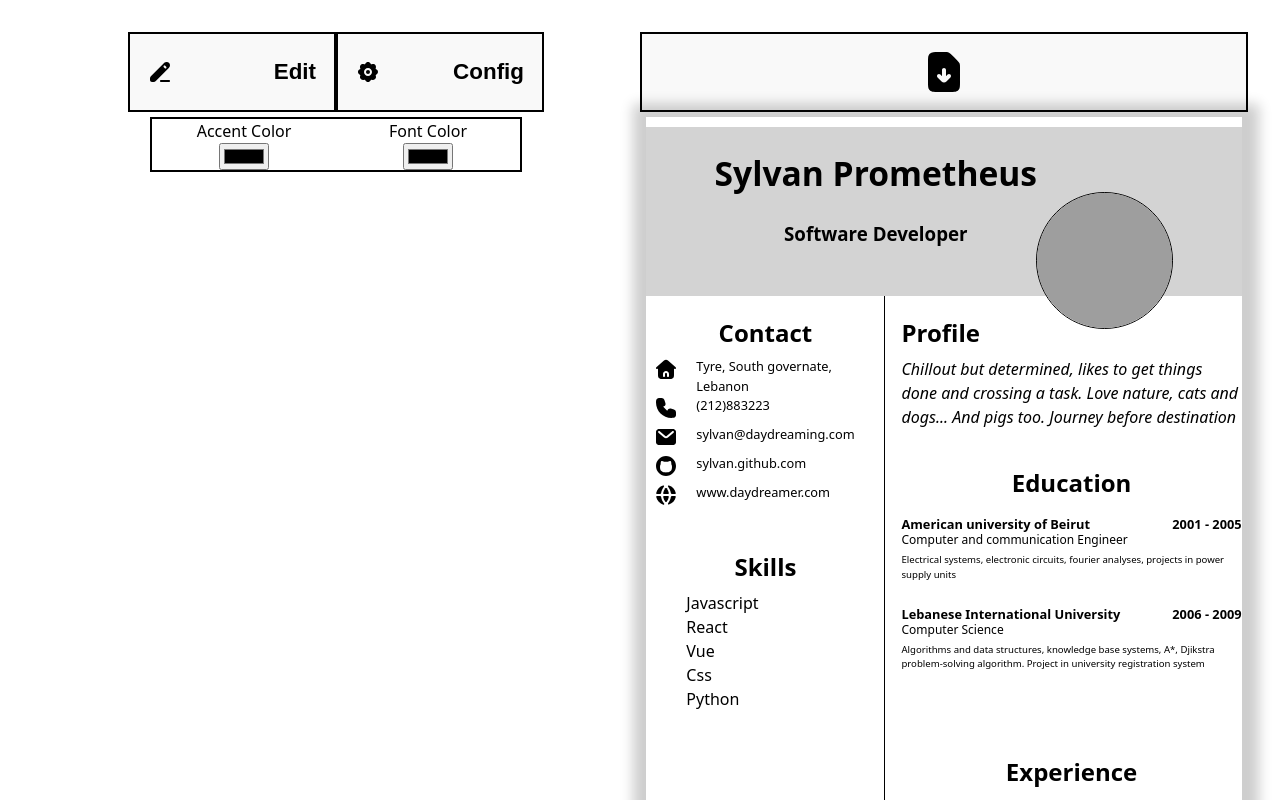
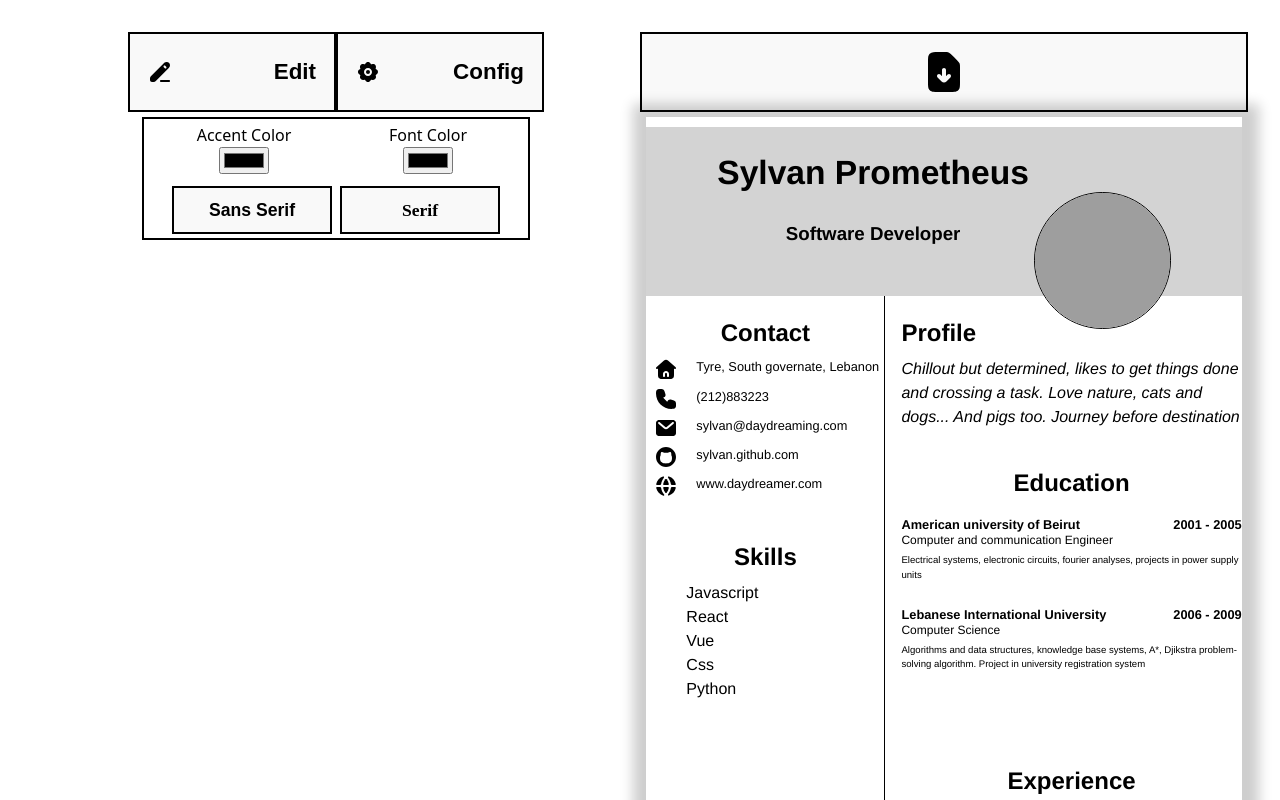
Before and after one commit to voiceinthedark/Resume-maker, a React (Vite) app: page / in a window 1280 px wide. Both pictures are taken after a click on the button "Config". Shown: the top 800 px of the page. Built offline with nearby package versions, Linux system fonts and the light colour scheme; grey boxes are pictures that could not be loaded.

Commit message:
Font change config
feat(config): add font change options in the preview

```diff
--- a/package.json
+++ b/package.json
@@ -3,7 +3,7 @@
   "email": "darkrisingforce@gmail.com",
   "homepage": "",
   "private": true,
-  "version": "0.14.07",
+  "version": "0.14.18",
   "type": "module",
   "scripts": {
     "dev": "vite",
--- a/src/components/ConfigEdit.jsx
+++ b/src/components/ConfigEdit.jsx
@@ -20,10 +20,17 @@ export default function ConfigEdit() {
 
   }, [style.colors.accent])
 
-useEffect(() => {
+  useEffect(() => {
     document.getElementById('root').style.setProperty('--font-color', style.colors.font)
 
   }, [style.colors.font])
+
+  useEffect(() => {
+    const preview = document.getElementById('resume-preview')
+    style.font.style === 'serif'
+      ? preview.style.fontFamily = getComputedStyle(document.documentElement).getPropertyValue('--font-serif')
+      : preview.style.fontFamily = getComputedStyle(document.documentElement).getPropertyValue('--font-sans')
+  }, [style.font.style])
 
   return (
     <section className="config-edit">
@@ -51,6 +58,19 @@ useEffect(() => {
           />
         </div>
       </div>
+      <div className="config-font">
+        <button
+          onClick={(e) => changeStyle('font', 'style', 'sans-serif')}
+          style={{ 'font-family': 'sans-serif' }}>
+          Sans Serif
+        </button>
+        <button
+          onClick={(e) => changeStyle('font', 'style', 'serif')}
+          style={{ 'font-family': 'serif' }}>
+          Serif
+        </button>
+
+      </div>
     </section>
   )
 }
--- a/src/components/resume/ResumePreview.jsx
+++ b/src/components/resume/ResumePreview.jsx
@@ -9,7 +9,7 @@ import Side from "./Side"
 function ResumePreview({data}) {
 
   return (
-    <section className="resume-preview">
+    <section id="resume-preview" className="resume-preview">
       <Header data={data} />
       <Side data={data} />
       <Main data={data} />
--- a/src/styles/configedit.css
+++ b/src/styles/configedit.css
@@ -5,6 +5,8 @@
   align-items: flex-end;
   width: 23rem;
   border: 2px solid black;
+  gap: 12px;
+  padding: 4px 8px;
 
   .config-color {
     width: inherit;
@@ -19,4 +21,25 @@
       align-items: center;
     }
   }
+  .config-font{
+    align-self: center;
+    display: flex;
+    justify-content: space-between;
+    gap: 8px;
+    button{
+      appearance: none;
+      border: 2px solid #000;
+      height: 3rem;
+      width: 10rem;
+      font-size: 110%;
+      font-weight: bold;
+      transition: background-color 0.3s ease-in;
+
+      &:hover{
+        background-color: rgba(10, 10, 10, 0.2);
+        cursor: pointer;
+      }
+    }
+
+  }
 }
--- a/src/styles/resumepreview.css
+++ b/src/styles/resumepreview.css
@@ -11,6 +11,8 @@
   --a4-height: 297;
   --a4-width: 210;
   --font-color: #000;
+  --font-sans: Avenir, Helvetica, Arial;
+  --font-serif: "Times new romans", serif;
 }
 
 .resume-preview {
```
Also changed, not shown: src/components/icons/FontSansSerifIcon.jsx (added, +9 -0 lines), 1 other file (tests, documents, lock files or other folders).
